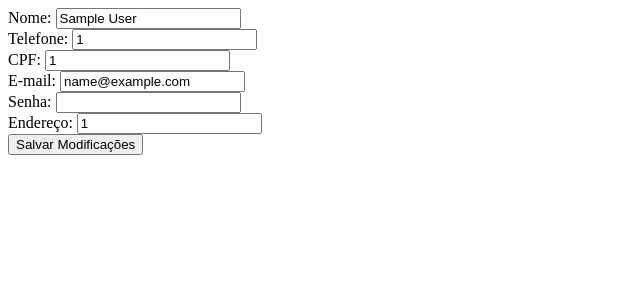
After one commit to J-V-S-C/API_Fastyle, a PHP site: page /view/Paginas/EditarPerfil.php in a window 1280 px wide. The commit adds this page. Shown: the top 300 px of the page, without its empty margins (0-640 px from the left). Run offline with PHP 8.4, Linux system fonts and the light colour scheme; the visitor is signed in with stand-in values (Sample User, id 1).

Commit message:
EditarPerfil

```diff
--- a/controller/ClienteController.php
+++ b/controller/ClienteController.php
@@ -18,7 +18,11 @@ if ($_POST) {
         session_start();
         $usuario = $result->fetch_assoc();
         $_SESSION['ID'] = $usuario['ID'];
-        $_SESSION['FraseDoDia'] = 'Logado!!!';
+        $_SESSION['email'] = $usuario['Email'];
+        $_SESSION['nome'] = $usuario['Nome'];
+        $_SESSION['telefone'] = $usuario['Telefone'];
+        $_SESSION['cpf'] = $usuario['CPF'];
+        $_SESSION['endereco'] = $usuario['Endereco'];
         header('location:../view/Paginas/Home.php');
     } else {
         header('location:../view/cadastro.php?cod=401');
--- /dev/null
+++ b/controller/logOut.php
@@ -0,0 +1,6 @@
+<?php
+
+session_start();
+
+session_destroy();
+header('location:../index.php');
--- /dev/null
+++ b/view/Paginas/EditarPerfil.php
@@ -0,0 +1,36 @@
+<?php
+
+session_start();
+?>
+
+<!DOCTYPE html>
+<html lang="en">
+<head>
+    <meta charset="UTF-8">
+    <meta name="viewport" content="width=device-width, initial-scale=1.0">
+    <title>Editar Perfil</title>
+</head>
+<body>
+<form action="../../controller/EditarPerfilController.php" method="POST">
+    <div>
+    <label for="nome">Nome:</label>
+        <input type="text" name="nome" value="<?php echo $_SESSION['nome']?>"><br>
+
+        <label for="telefone">Telefone:</label>
+        <input type="text" name="telefone" value="<?php echo $_SESSION['telefone']?>"><br>
+
+        <label for="cpf">CPF:</label>
+        <input type="text" name="cpf" value="<?php echo $_SESSION['cpf']?>"><br>
+
+        <label for="email">E-mail:</label>
+        <input type="email" name="email" value="<?php echo $_SESSION['email']?>"><br>
+
+        <label for="senha">Senha:</label>
+        <input type="password" name="senha"><br>
+
+        <label for="endereco">Endereço:</label>
+        <input type="text" name="endereco" value="<?php echo $_SESSION['endereco']?>"><br>
+        <input type="submit" value="Salvar Modificações"></input>
+
+</body>
+</html>
--- a/view/login.php
+++ b/view/login.php
@@ -12,7 +12,10 @@
     <form action="../controller/ClienteController.php" method="POST">
 
         <label for="email">E-mail:</label>
-        <input type="email" name="email" required><br>
+        <input type="email" name="email" value="<?php session_start();
+        if (isset($_SESSION['email'])) {
+            echo $_SESSION['email'];
+        }?>" required><br>
 
         <label for="senha">Senha:</label>
         <input type="password" name="senha" required><br>
```
Also changed, not shown: controller/EditarPerfilController.php (added, +20 -0 lines), database.php (+7 -7 lines), view/Paginas/Home.php (+24 -2 lines).
